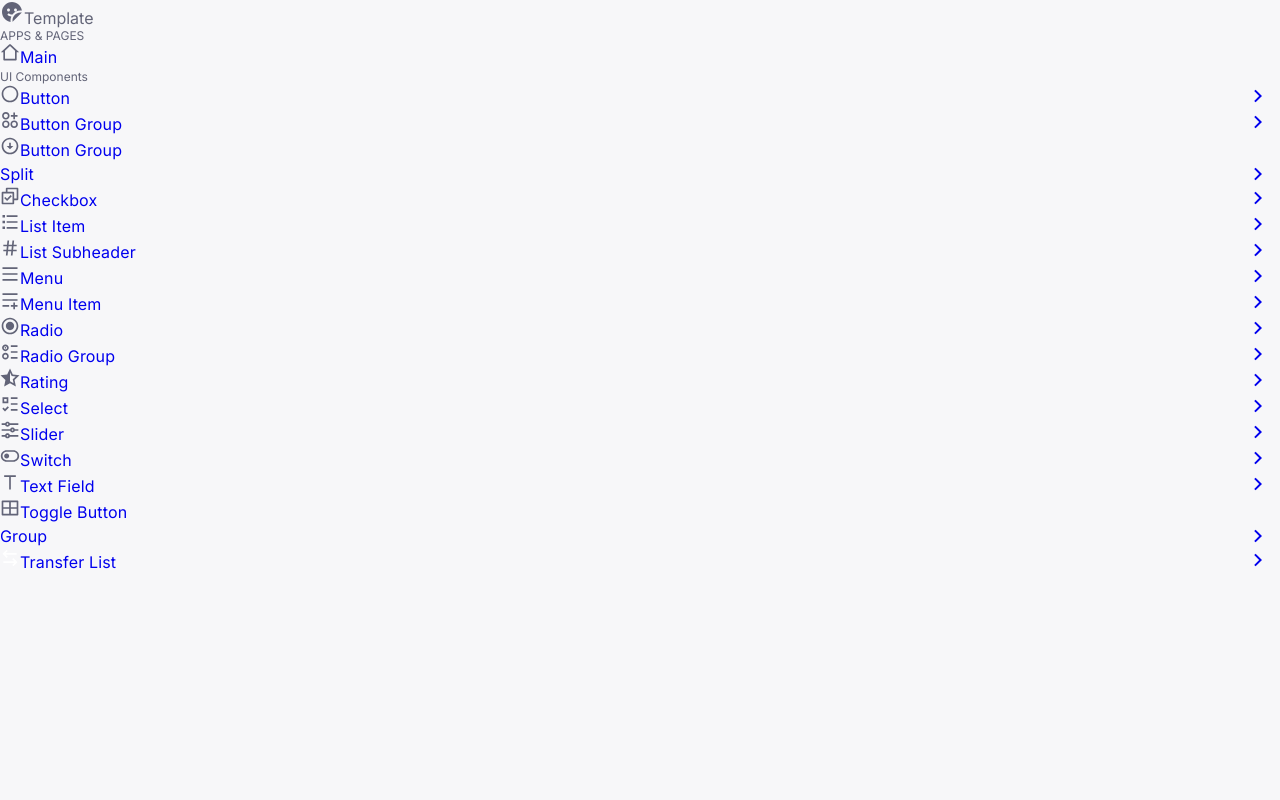
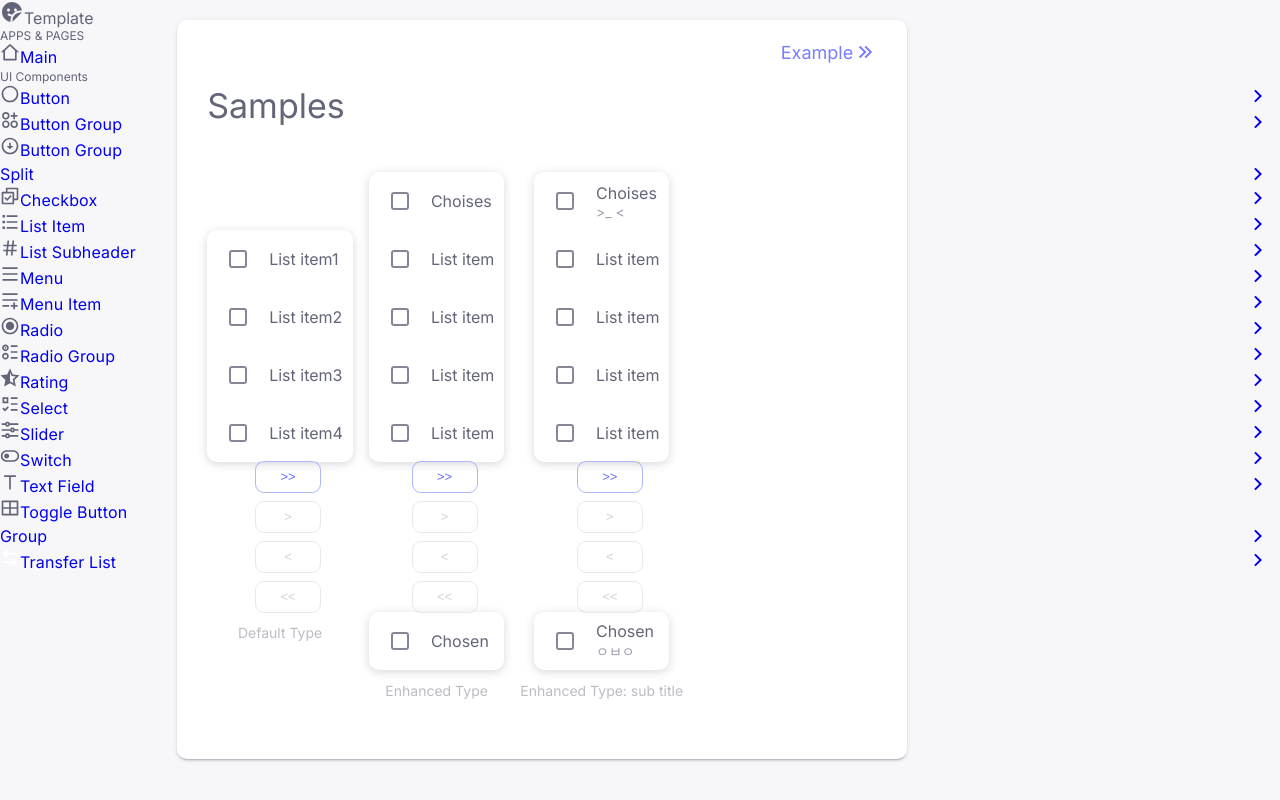
Before and after one commit to HaJaehyeong/template, a Next.js app: page /how-to-use/transfer-list in a window 1280 px wide. Built offline with nearby package versions, Linux system fonts and the light colour scheme.

Commit message:
add sample, example component: Transfer List

```diff
--- a/src/app/(sample)/how-to-use/(ui-components)/transfer-list/_components/transfer-list-example/transfer-list-example.tsx
+++ b/src/app/(sample)/how-to-use/(ui-components)/transfer-list/_components/transfer-list-example/transfer-list-example.tsx
@@ -1,13 +1,57 @@
 'use client';
+import UiTransferList from '@/ui/transfer-list/transfer-list';
+import { useState } from 'react';
 import ExampleContent from '../../../_components/example-content/example-content';
 import PropsTable from '../../../_components/props-table/props-table';
 
-const CheckboxProps = [
+const TransferListProps = [
   {
-    Name: 'value',
-    Type: 'string | React.ReactNode',
+    Name: 'type',
+    Type: "'default' | 'enganced'",
+    Default: 'default',
+    Description: 'Transfer List의 타입',
+  },
+  {
+    Name: 'leftDatas',
+    Type: 'string[]',
+    Default: '[]',
+    Description: '좌측 Transfer List에 표시할 Data',
+  },
+  {
+    Name: 'rightDatas',
+    Type: 'string[]',
+    Default: '[]',
+    Description: '우측 Transfer List에 표시할 Data',
+  },
+  {
+    Name: 'leftTitle',
+    Type: 'string',
     Default: '-',
-    Description: '버튼에 표시할 값',
+    Description: '(Only enhanced type) 좌측 Transfer List의 Title',
+  },
+  {
+    Name: 'leftSubTitle',
+    Type: 'string',
+    Default: '-',
+    Description: '(Only enhanced type) 좌측 Transfer List의 Subtitle',
+  },
+  {
+    Name: 'rightTitle',
+    Type: 'string',
+    Default: '-',
+    Description: '(Only enhanced type) 우측 Transfer List의 Title',
+  },
+  {
+    Name: 'rightSubTitle',
+    Type: 'string',
+    Default: '-',
+    Description: '(Only enhanced type) 우측 Transfer List의 Subtitle',
+  },
+  {
+    Name: 'onChange',
+    Type: '(leftDatas: string[], rightDatas: string[]) => void',
+    Default: '-',
+    Description: 'Transfer List의 Data가 변경될 때 실행할 callback 함수',
   },
 ];
 
@@ -15,24 +59,44 @@ const comment = `
   없음!!
 `;
 
-const CheckboxExample: React.FC = () => {
+const TransferListExample: React.FC = () => {
+  const [leftItems, setLeftItems] = useState<string[]>(['hello', 'world', '!!!!']);
+  const [rightItems, setRightItems] = useState<string[]>([]);
+
   return (
-    <>
-      <h4>Example</h4>
-      <ExampleContent title="" code={``} result={''} />
+    <div>
+      <h4>Example Usage</h4>
+      <ExampleContent
+        title="With State"
+        code={`const [leftItems, setLeftItems] = useState<string[]>(['hello', 'world', '!!!!']);\nconst [rightItems, setRightItems] = useState<string[]>([]);\n\n<UiTransferList\n\tleftDatas={leftItems}\n\trightDatas={rightItems}\n\tonChange={({ leftDatas, rightDatas }) => {\n\t\tsetLeftItems(leftDatas);\n\t\tsetRightItems(rightDatas);\n\t}}\n/>\n<div style={{ display: 'flex', flexDirection: 'column' }}>\n\t<div style={{ fontSize: '20px' }}>result: </div>\n\t<label>Left Datas →{leftItems.join(', ')}</label>\n\t<label>Right Datas →{rightItems.join(', ')}</label>\n</div>`}
+        result={
+          <div style={{ position: 'relative', fontSize: '16px' }}>
+            <UiTransferList
+              leftDatas={leftItems}
+              rightDatas={rightItems}
+              onChange={({ leftDatas, rightDatas }) => {
+                setLeftItems(leftDatas);
+                setRightItems(rightDatas);
+              }}
+            />
+          </div>
+        }
+      />
+      <div style={{ display: 'flex', flexDirection: 'column' }}>
+        <div style={{ fontSize: '20px' }}>result: </div>
+        <label>Left Datas →{leftItems.join(', ')}</label>
+        <label>Right Datas →{rightItems.join(', ')}</label>
+      </div>
 
       <h4>Props</h4>
-      <PropsTable datas={CheckboxProps} />
+      <PropsTable datas={TransferListProps} />
 
       <hr />
 
-      <h4>Example Usage</h4>
-
-      <hr />
       <h4>Comment</h4>
       <pre>{comment}</pre>
-    </>
+    </div>
   );
 };
 
-export default CheckboxExample;
+export default TransferListExample;
--- a/src/app/(sample)/how-to-use/(ui-components)/transfer-list/_components/transfer-list-sample/transfer-list-sample.module.scss
+++ b/src/app/(sample)/how-to-use/(ui-components)/transfer-list/_components/transfer-list-sample/transfer-list-sample.module.scss
@@ -4,6 +4,7 @@
 .state {
   display: flex;
   flex-direction: row;
+  flex-wrap: wrap;
   gap: 16px;
 }
 
@@ -16,7 +17,7 @@
   flex-direction: column;
   justify-content: center;
   align-items: center;
-  gap: 8px;
+  gap: 12px;
 
   > label {
     color: var(--text-disabled);
--- a/src/app/(sample)/how-to-use/(ui-components)/transfer-list/_components/transfer-list-sample/transfer-list-sample.tsx
+++ b/src/app/(sample)/how-to-use/(ui-components)/transfer-list/_components/transfer-list-sample/transfer-list-sample.tsx
@@ -1,4 +1,4 @@
-import UiButton from '@/ui/button/button';
+import UiTransferList from '@/ui/transfer-list/transfer-list';
 import { memo } from 'react';
 import styles from './transfer-list-sample.module.scss';
 
@@ -6,12 +6,31 @@ const TransferListSample: React.FC = () => {
   return (
     <>
       <div>
-        <h4>Variant</h4>
-        <h5>Contained (Default)</h5>
+        <h4>Samples</h4>
         <div className={styles.variant}>
           <div className={styles.item}>
-            <UiButton value="Button" />
-            <label>Default</label>
+            <UiTransferList leftDatas={['List item1', 'List item2', 'List item3', 'List item4']} />
+            <label>Default Type</label>
+          </div>
+          <div className={styles.item}>
+            <UiTransferList
+              type="enhanced"
+              leftTitle="Choises"
+              rightTitle="Chosen"
+              leftDatas={['List item', 'List item', 'List item', 'List item']}
+            />
+            <label>Enhanced Type</label>
+          </div>
+          <div className={styles.item}>
+            <UiTransferList
+              type="enhanced"
+              leftTitle="Choises"
+              leftSubTitle=">_ <"
+              rightTitle="Chosen"
+              rightSubTitle="ㅇㅂㅇ"
+              leftDatas={['List item', 'List item', 'List item', 'List item']}
+            />
+            <label>Enhanced Type: sub title</label>
           </div>
         </div>
       </div>
--- a/src/app/(sample)/how-to-use/(ui-components)/transfer-list/page.tsx
+++ b/src/app/(sample)/how-to-use/(ui-components)/transfer-list/page.tsx
@@ -1,5 +1,13 @@
+import UiComponentsWrapper from '../_components/ui-components-wrapper/ui-components-wrapper';
+import TransferListExample from './_components/transfer-list-example/transfer-list-example';
+import TransferListSample from './_components/transfer-list-sample/transfer-list-sample';
+
 const TransferListPage: React.FC = () => {
-  return <></>;
+  return (
+    <UiComponentsWrapper exampleChildren={<TransferListExample />}>
+      <TransferListSample />
+    </UiComponentsWrapper>
+  );
 };
 
 export default TransferListPage;
--- a/src/ui/transfer-list/transfer-list.tsx
+++ b/src/ui/transfer-list/transfer-list.tsx
@@ -1,5 +1,5 @@
 'use client';
-import { useCallback, useState } from 'react';
+import { useCallback, useEffect, useState } from 'react';
 import UiButton from '../button/button';
 import UiCheckBox from '../checkbox/checkbox';
 import styles from './transfer-list.module.scss';
@@ -18,6 +18,7 @@ type UiTransferListProps =
       leftSubTitle?: string;
       rightTitle: string;
       rightSubTitle?: string;
+      onChange?: ({ leftDatas, rightDatas }: { leftDatas: string[]; rightDatas: string[] }) => void;
     }
   | {
       type?: 'default';
@@ -27,6 +28,7 @@ type UiTransferListProps =
       leftSubTitle?: never;
       rightTitle?: never;
       rightSubTitle?: never;
+      onChange?: ({ leftDatas, rightDatas }: { leftDatas: string[]; rightDatas: string[] }) => void;
     };
 
 const UiTransferList: React.FC<UiTransferListProps> = ({
@@ -37,11 +39,14 @@ const UiTransferList: React.FC<UiTransferListProps> = ({
   leftSubTitle,
   rightTitle,
   rightSubTitle,
+  onChange,
 }) => {
   const initialItems = (datas: string[]): Item[] => datas.map((data) => ({ label: data, checked: false }));
 
   const [leftItems, setLeftItems] = useState<Item[]>(initialItems(leftDatas));
   const [rightItems, setRightItems] = useState<Item[]>(initialItems(rightDatas));
+  const [leftSelectAll, setLeftSelectAll] = useState<boolean>(false);
+  const [rightSelectAll, setRightSelectAll] = useState<boolean>(false);
 
   const toggleItemCheck = useCallback((index: number, listType: 'left' | 'right') => {
     const updateItems = (items: Item[], idx: number) =>
@@ -55,7 +60,6 @@ const UiTransferList: React.FC<UiTransferListProps> = ({
   const moveItems = useCallback(
     (
       from: Item[],
-
       setFrom: React.Dispatch<React.SetStateAction<Item[]>>,
       setTo: React.Dispatch<React.SetStateAction<Item[]>>,
       all = false
@@ -76,10 +80,9 @@ const UiTransferList: React.FC<UiTransferListProps> = ({
     []
   );
 
-  const handleToLeftTransferClick = useCallback(
-    () => moveItems(rightItems, setRightItems, setLeftItems),
-    [rightItems, leftItems, moveItems]
-  );
+  const handleToLeftTransferClick = useCallback(() => {
+    moveItems(rightItems, setRightItems, setLeftItems);
+  }, [rightItems, leftItems, moveItems]);
 
   const handleToRightTransferClick = useCallback(
     () => moveItems(leftItems, setLeftItems, setRightItems),
@@ -96,6 +99,23 @@ const UiTransferList: React.FC<UiTransferListProps> = ({
     [leftItems, rightItems, moveItems]
   );
 
+  const allSelectLeftItems = (isChecked: boolean) => {
+    setLeftSelectAll(isChecked);
+    if (isChecked) {
+      setLeftItems(leftItems.map((item) => ({ ...item, checked: true })));
+    } else {
+      setLeftItems(leftItems.map((item) => ({ ...item, checked: false })));
+    }
+  };
+  const allSelectRightItems = (isChecked: boolean) => {
+    setRightSelectAll(isChecked);
+    if (isChecked) {
+      setRightItems(rightItems.map((item) => ({ ...item, checked: true })));
+    } else {
+      setRightItems(rightItems.map((item) => ({ ...item, checked: false })));
+    }
+  };
+
   const renderItems = useCallback(
     (items: Item[], listType: 'left' | 'right') =>
       items.map((item, index) => (
@@ -111,12 +131,21 @@ const UiTransferList: React.FC<UiTransferListProps> = ({
     [toggleItemCheck, type]
   );
 
+  useEffect(() => {
+    if (onChange) {
+      onChange({
+        leftDatas: leftItems.map((item) => item.label),
+        rightDatas: rightItems.map((item) => item.label),
+      });
+    }
+  }, [leftItems, rightItems]);
+
   return (
     <div className={styles.transferListWrapper}>
       <div className={`${styles.leftList} ${type === 'enhanced' ? styles.enhanced : ''} popover square-false shadow6`}>
         {type === 'enhanced' && (
           <div className={`${styles.item} ${styles.enhancedItem}`}>
-            <UiCheckBox />
+            <UiCheckBox checked={leftSelectAll} onChange={(e) => allSelectLeftItems(e.target.checked)} />
             <div className={styles.title}>
               <span>{leftTitle}</span>
               {leftSubTitle && <span className={styles.sub}>{leftSubTitle}</span>}
@@ -164,7 +193,7 @@ const UiTransferList: React.FC<UiTransferListProps> = ({
       <div className={`${styles.rightList} ${type === 'enhanced' ? styles.enhanced : ''} popover square-false shadow6`}>
         {type === 'enhanced' && (
           <div className={`${styles.item} ${styles.enhancedItem}`}>
-            <UiCheckBox />
+            <UiCheckBox checked={rightSelectAll} onChange={(e) => allSelectRightItems(e.target.checked)} />
             <div className={styles.title}>
               <span>{rightTitle}</span>
               {rightSubTitle && <span className={styles.sub}>{rightSubTitle}</span>}
```
